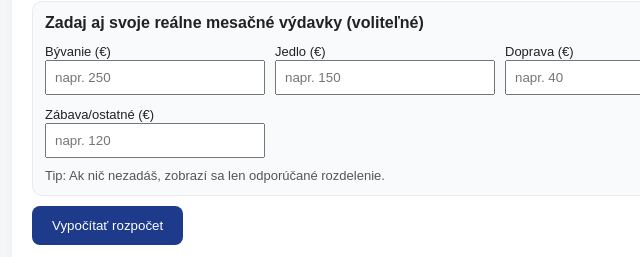
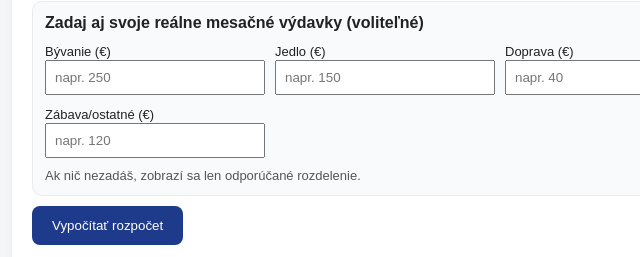
Before and after one commit to dopravaci-trnava/prva-vyplata-bez-chaosu, a plain HTML site: page index.html in a window 1280 px wide. Shown: the part 759-1016 px from the top of the page, 178-818 px from the left. Drawn offline with Linux system fonts and the light colour scheme.

Commit message:
index.html

```diff
--- a/index.html
+++ b/index.html
@@ -67,7 +67,7 @@
           <input type="number" id="exp_fun" placeholder="napr. 120" />
         </div>
       </div>
-      <p style="margin:10px 0 0 0; font-size:13px; color:#555;">Tip: Ak nič nezadáš, zobrazí sa len odporúčané rozdelenie.</p>
+      <p style="margin:10px 0 0 0; font-size:13px; color:#555;">Ak nič nezadáš, zobrazí sa len odporúčané rozdelenie.</p>
     </div>
 
     <button class="btn" onclick="calculate()">Vypočítať rozpočet</button>
```
